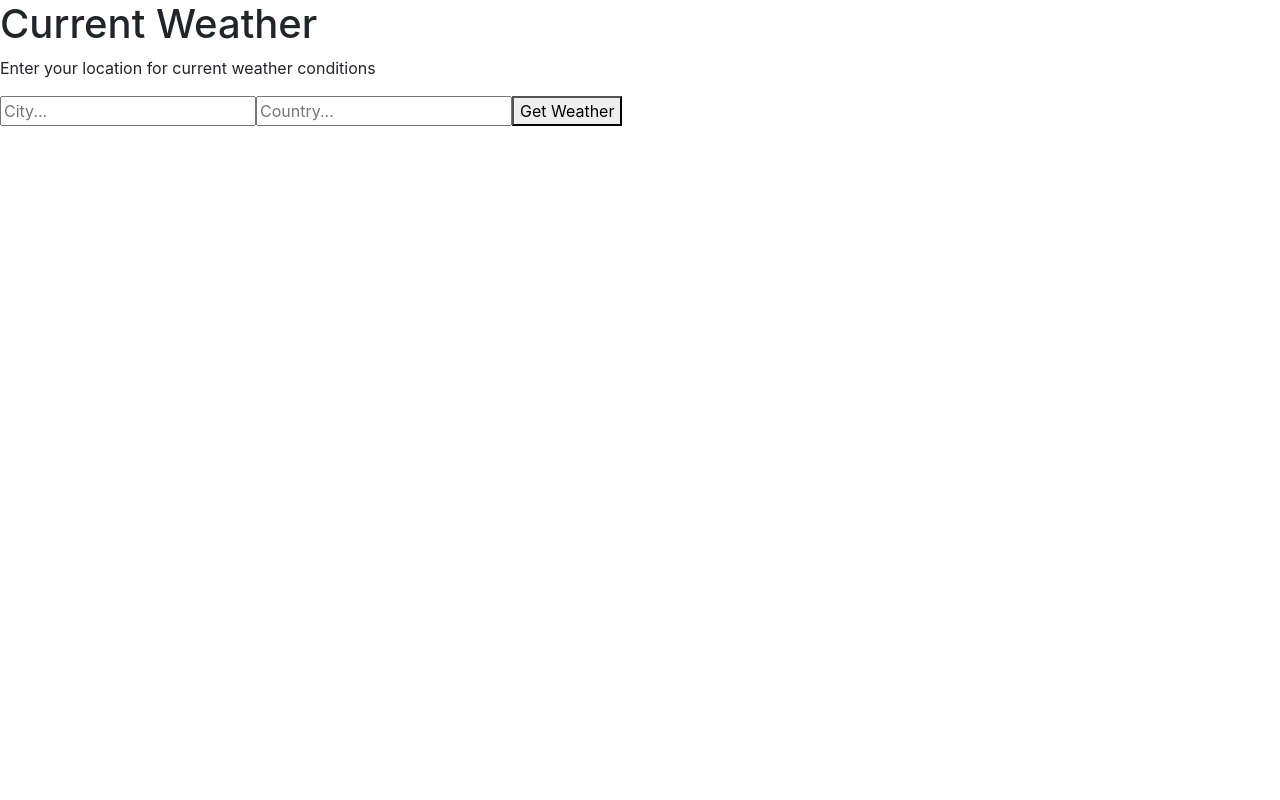
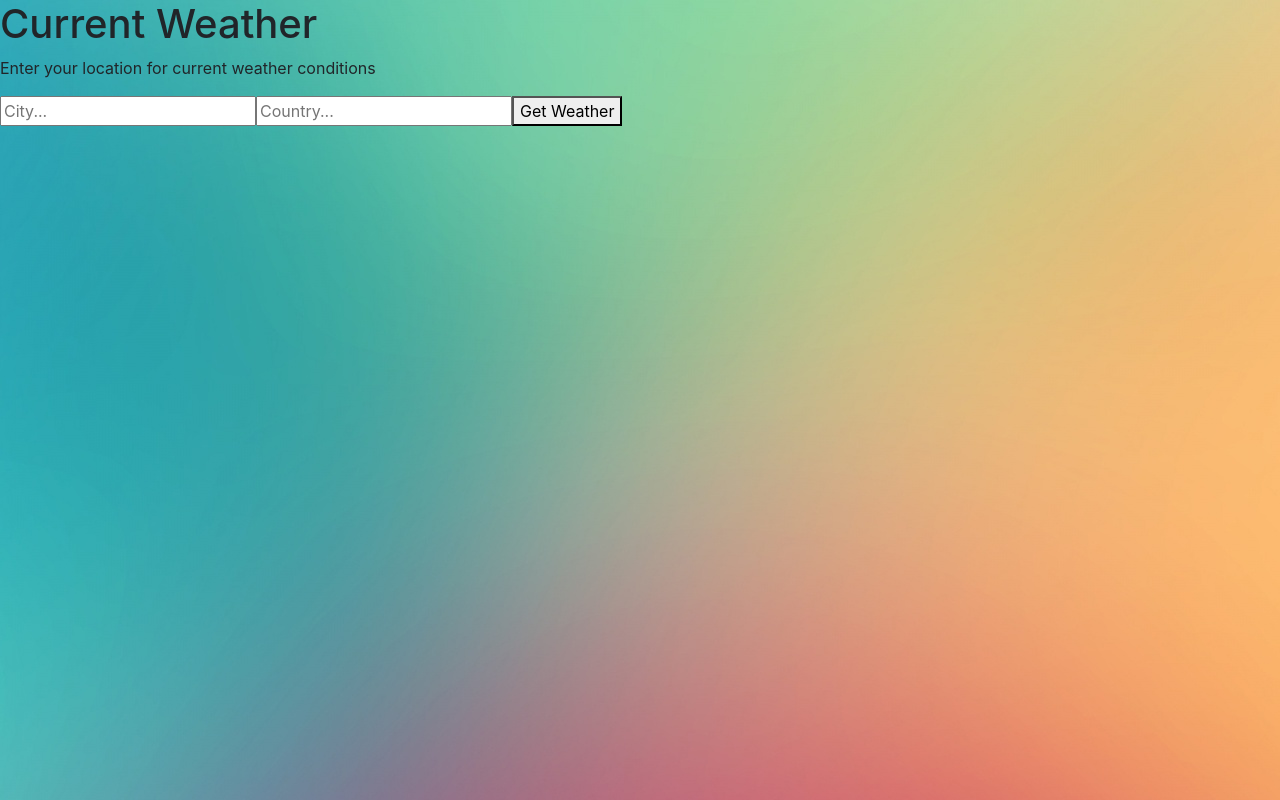
Before and after one commit to NathanB09/react-weather-app, a React (Create React App) app: page / in a window 1280 px wide. Built offline with nearby package versions, Linux system fonts and the light colour scheme; no server answers.

Commit message:
styling for index - body image

```diff
--- a/src/index.css
+++ b/src/index.css
@@ -1,11 +1,6 @@
 body {
-  margin: 0;
-  padding: 0;
-  font-family: -apple-system, BlinkMacSystemFont, "Segoe UI", "Roboto", "Oxygen",
-    "Ubuntu", "Cantarell", "Fira Sans", "Droid Sans", "Helvetica Neue",
-    sans-serif;
-  -webkit-font-smoothing: antialiased;
-  -moz-osx-font-smoothing: grayscale;
+  background-image: url('/assests/color-gradient.jpg');
+  text-align: center;
 }
 
 code {
```
